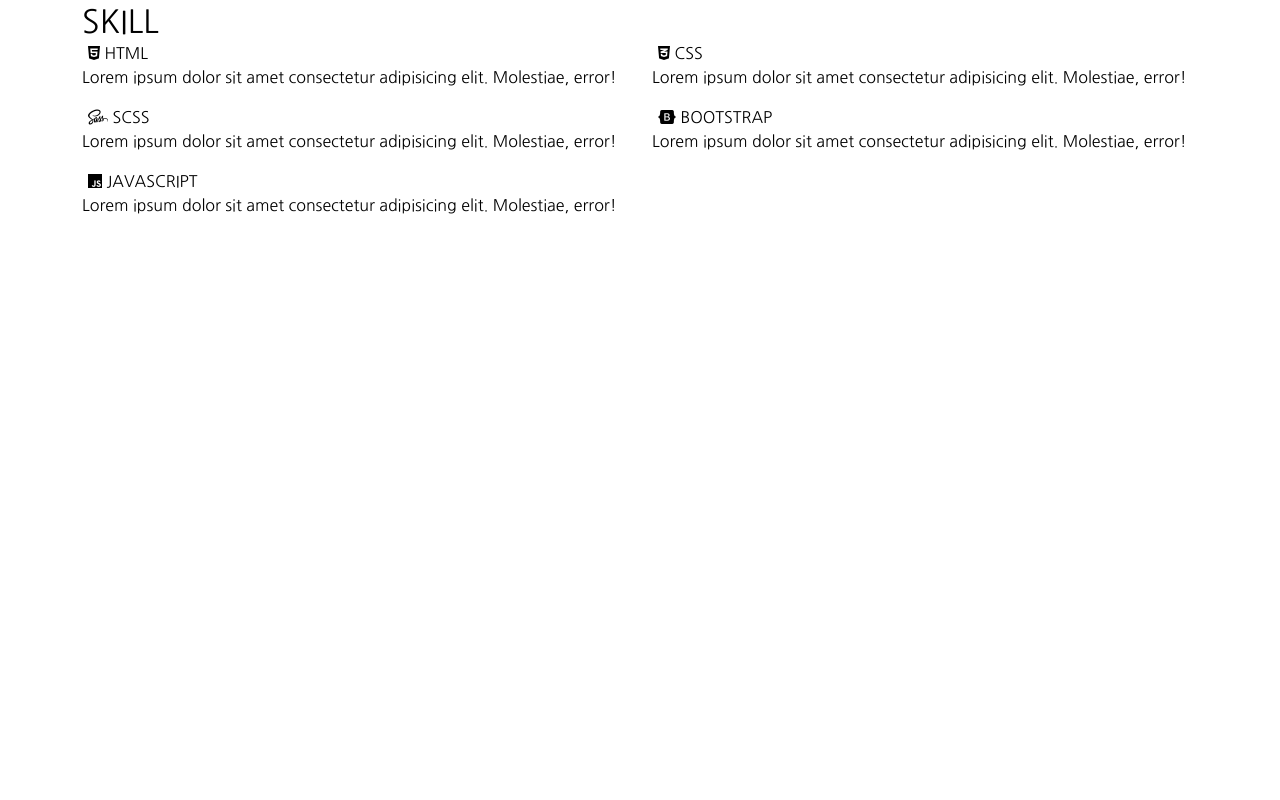
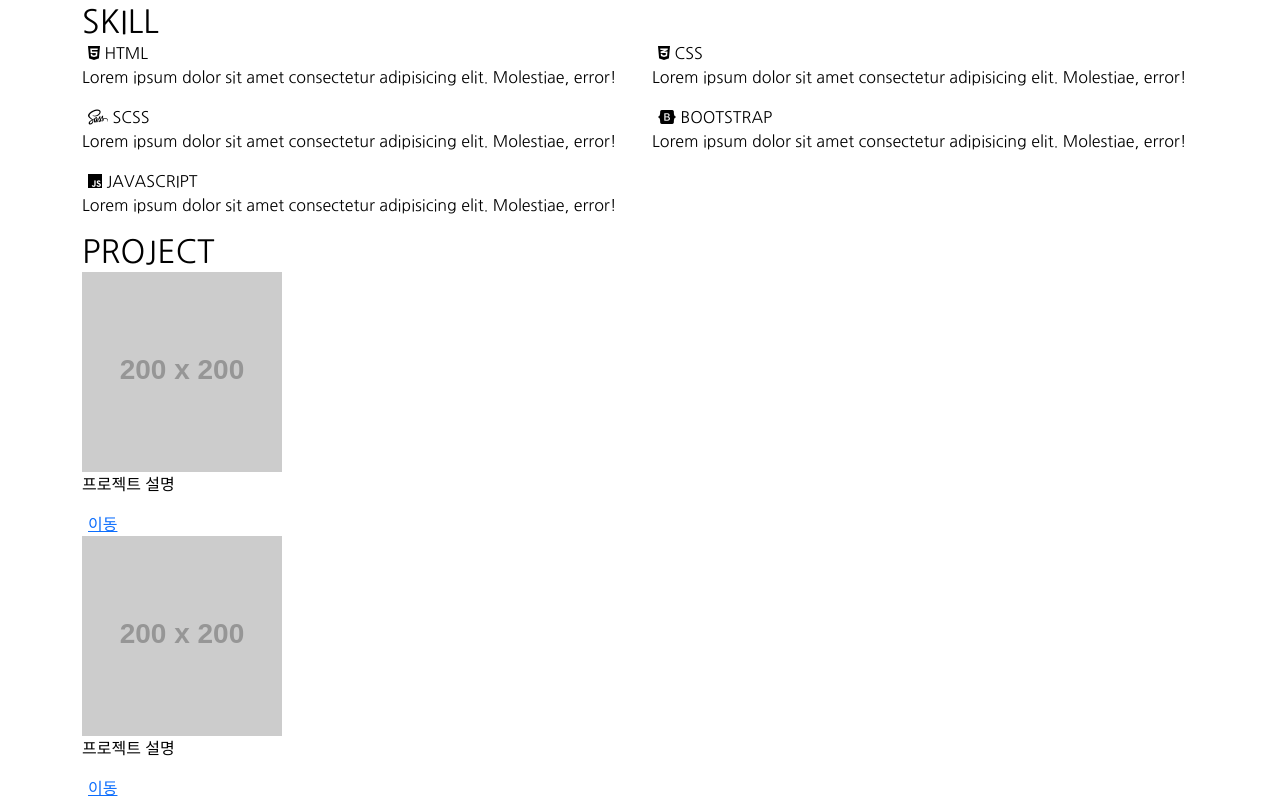
Before and after one commit to JYeonDev/portpolio-site, a website: page index.html in a window 1280 px wide. Shown: the part 509-1309 px from the top of the page. Before the commit the page ends 800 px from the top, so only its background shows below. Drawn offline with nearby package versions, Linux system fonts and the light colour scheme; placeholder pictures from the web are drawn by us.

Commit message:
Add Project Component

```diff
--- a/index.html
+++ b/index.html
@@ -168,10 +168,32 @@
     <div class="container">
       <div class="row">
         <div class="col-12">
+          <h1>PROJECT</h1>
+        </div>
+        <div class="col-12">
+          <div class="project-box">
+            <img src="https://via.placeholder.com/200x200" alt="">
+            <div class="project-text">
+              <p>프로젝트 설명</p>
+              <button>
+                <a href="#">이동</a>
+              </button>
+            </div>
+          </div>
 
+          <div class="col-12">
+            <div class="project-box">
+              <img src="https://via.placeholder.com/200x200" alt="">
+              <div class="project-text">
+                <p>프로젝트 설명</p>
+                <button>
+                  <a href="#">이동</a>
+                </button>
+              </div>
+            </div>
+          </div>
         </div>
       </div>
-    </div>
   </section>
 
 
--- a/styles/main.scss
+++ b/styles/main.scss
@@ -193,12 +193,14 @@ header {
 
 // section-skill
 
-@mixin marginfont {
+%marginfont {
   margin-left: 10px;
   font-size: 2rem;
 }
 
 .skill {
+  height: 100vh;
+
   h1 {
     font-style: oblique;
     font-weight: 700;
@@ -253,27 +255,43 @@ header {
   }
 
   .html {
-    @include marginfont;
+    @extend %marginfont;
     color: rgb(255, 94, 0);
   }
 
   .css {
-    @include marginfont;
+    @extend %marginfont;
     color: rgb(16, 112, 190);
   }
 
   .scss {
-    @include marginfont;
+    @extend %marginfont;
     color: rgb(216, 146, 158);
   }
 
   .bootstrap {
-    @include marginfont;
+    @extend %marginfont;
     color: rgb(180, 62, 180);
   }
 
   .js {
-    @include marginfont;
+    @extend %marginfont;
     color: rgb(248, 248, 25);
   }
 }
+
+// section-project
+
+.project {
+  height: 100vh;
+  h1 {
+    font-weight: 700;
+    font-style: oblique;
+  }
+
+  .project-box {
+    margin-bottom: 2rem;
+    border: 2px solid none;
+    background-color: $primary;
+  }
+}
```
